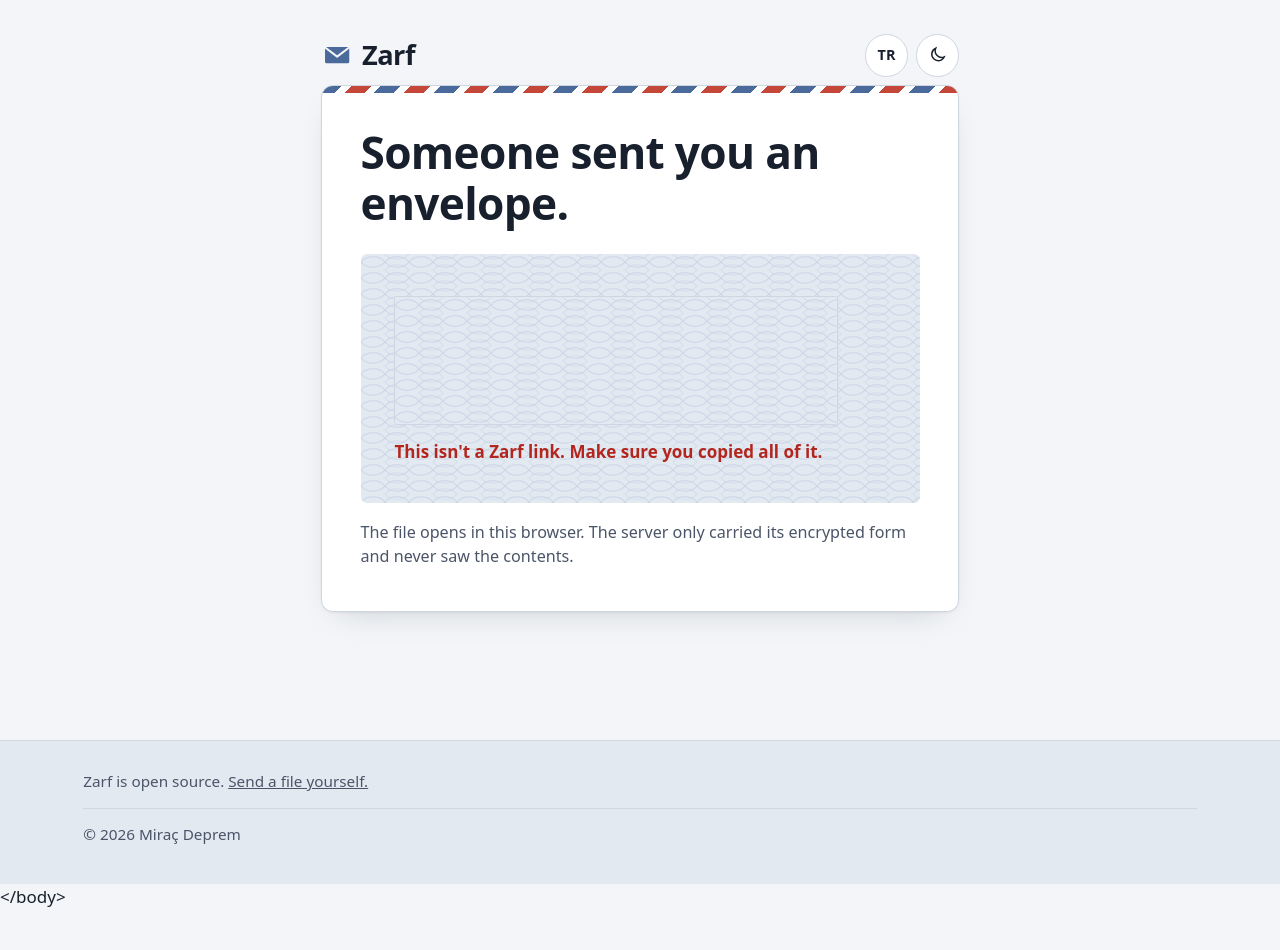
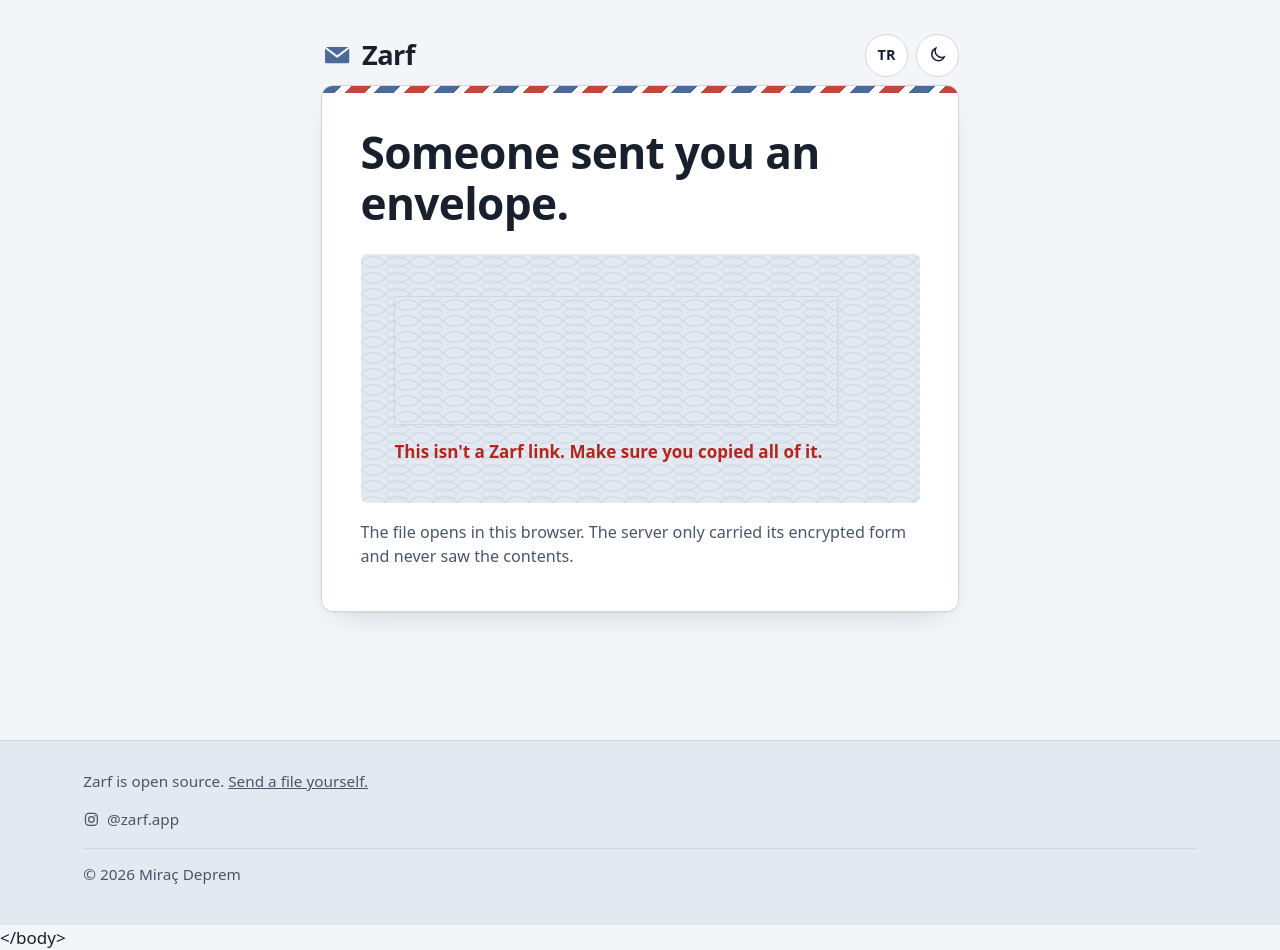
Before and after one commit to MrcDprm/zarf-file-share, a website built with Vite: page web/d.html in a window 1280 px wide. Before the commit the page ends 910 px from the top, so only its background shows below. Built offline with nearby package versions, Linux system fonts and the light colour scheme; a web font is replaced by a local one.

Commit message:
feat(footer): add Instagram account link

```diff
--- a/web/d.html
+++ b/web/d.html
@@ -60,6 +60,7 @@
     <footer class="foot">
       <div class="foot__inner">
           <p class="foot__note"><span data-i18n="foot.text">Zarf açık kaynaklıdır.</span> <a href="/" data-i18n="recv.own">Sen de bir dosya gönder.</a></p>
+          <p class="foot__social"><a class="foot__ig" href="https://www.instagram.com/zarf.app/" target="_blank" rel="noopener" aria-label="Instagram: @zarf.app"><svg viewBox="0 0 24 24" aria-hidden="true"><rect x="3.5" y="3.5" width="17" height="17" rx="5" /><circle cx="12" cy="12" r="4" /><circle class="ig-dot" cx="17.2" cy="6.8" r="1.1" /></svg><span>@zarf.app</span></a></p>
           <p class="foot__meta">© <span data-year>2026</span> Miraç Deprem</p>
       </div>
     </footer>
--- a/web/src/styles.css
+++ b/web/src/styles.css
@@ -574,6 +574,27 @@
   color: var(--ink);
   font-weight: 650;
 }
+.foot__ig {
+  display: inline-flex;
+  align-items: center;
+  gap: 0.4rem;
+  text-decoration: none;
+}
+.foot__ig:hover {
+  text-decoration: underline;
+  text-underline-offset: 0.2em;
+}
+.foot__ig svg {
+  width: 1.1em;
+  height: 1.1em;
+  fill: none;
+  stroke: currentColor;
+  stroke-width: 1.8;
+}
+.foot__ig .ig-dot {
+  fill: currentColor;
+  stroke: none;
+}
 .foot__meta {
   padding-top: 0.85rem;
   border-top: 1px solid var(--rule);
```
Also changed, not shown: web/index.html (+1 -0 lines), web/r.html (+1 -0 lines).
